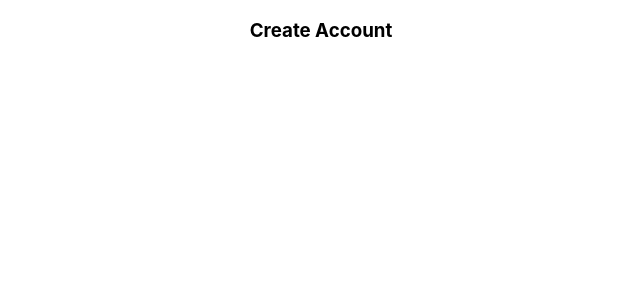
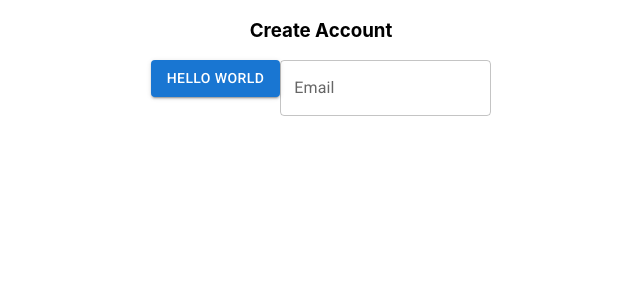
Before and after one commit to jacekcielecki/LearningAppWeb, a React (Create React App) app: page /create-account in a window 1280 px wide. Shown: the top 300 px of the page, without its empty margins (319-959 px from the left). Built offline with nearby package versions, Linux system fonts and the light colour scheme.

Commit message:
add react mui

```diff
--- a/package.json
+++ b/package.json
@@ -3,6 +3,10 @@
   "version": "0.1.0",
   "private": true,
   "dependencies": {
+    "@emotion/react": "^11.10.8",
+    "@emotion/styled": "^11.10.8",
+    "@fontsource/roboto": "^4.5.8",
+    "@mui/material": "^5.12.3",
     "@testing-library/jest-dom": "^5.16.5",
     "@testing-library/react": "^13.4.0",
     "@testing-library/user-event": "^13.5.0",
--- a/src/CreateAccount.tsx
+++ b/src/CreateAccount.tsx
@@ -1,6 +1,15 @@
+import React from "react";
+import Button from '@mui/material/Button';
+import { TextField } from "@mui/material";
+import App from "./App";
+
 export const CreateAccount = () => {
     return (
-        <h3>Create Account</h3>
+        <div>
+            <h3>Create Account</h3>
+            <Button variant="contained">Hello World</Button>
+            <TextField id="outlined-basic" label="Email" variant="outlined" />
+        </div>
     );
 }
 
--- a/src/index.tsx
+++ b/src/index.tsx
@@ -3,6 +3,10 @@ import ReactDOM from 'react-dom/client';
 import './index.css';
 import App from './App';
 import reportWebVitals from './reportWebVitals';
+import '@fontsource/roboto/300.css';
+import '@fontsource/roboto/400.css';
+import '@fontsource/roboto/500.css';
+import '@fontsource/roboto/700.css';
 
 const root = ReactDOM.createRoot(
   document.getElementById('root') as HTMLElement
```
Also changed, not shown: 1 other file (tests, documents, lock files or other folders).
